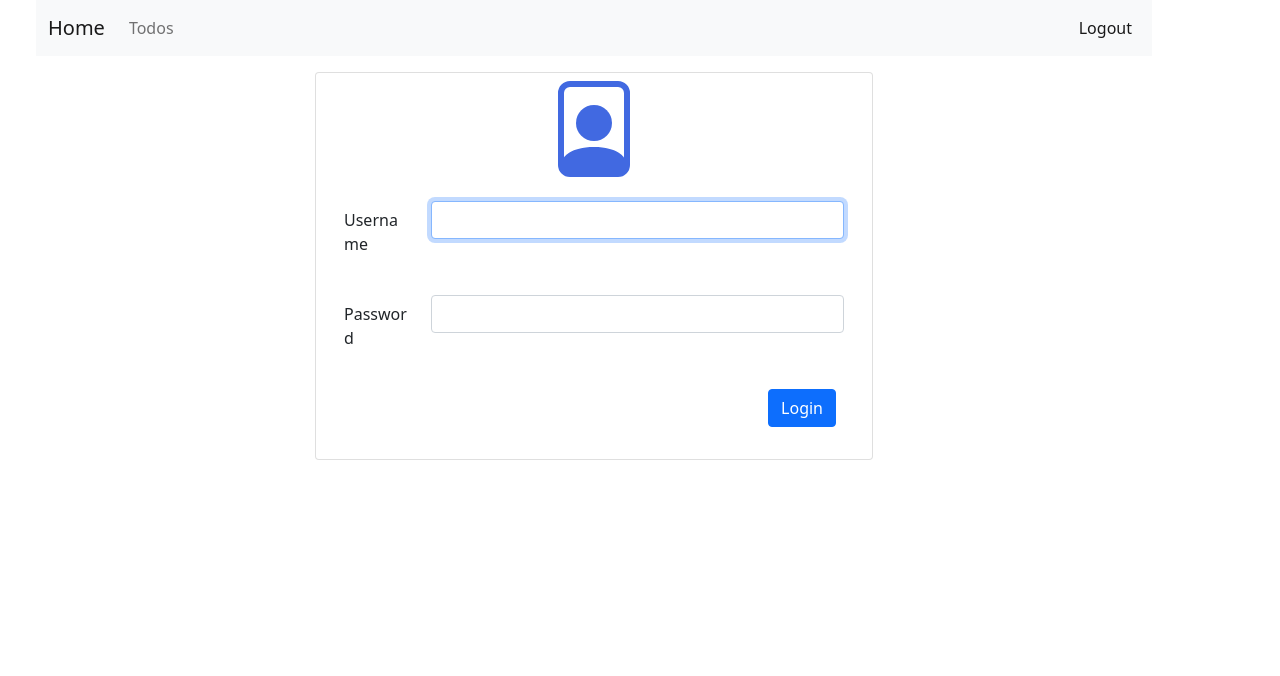
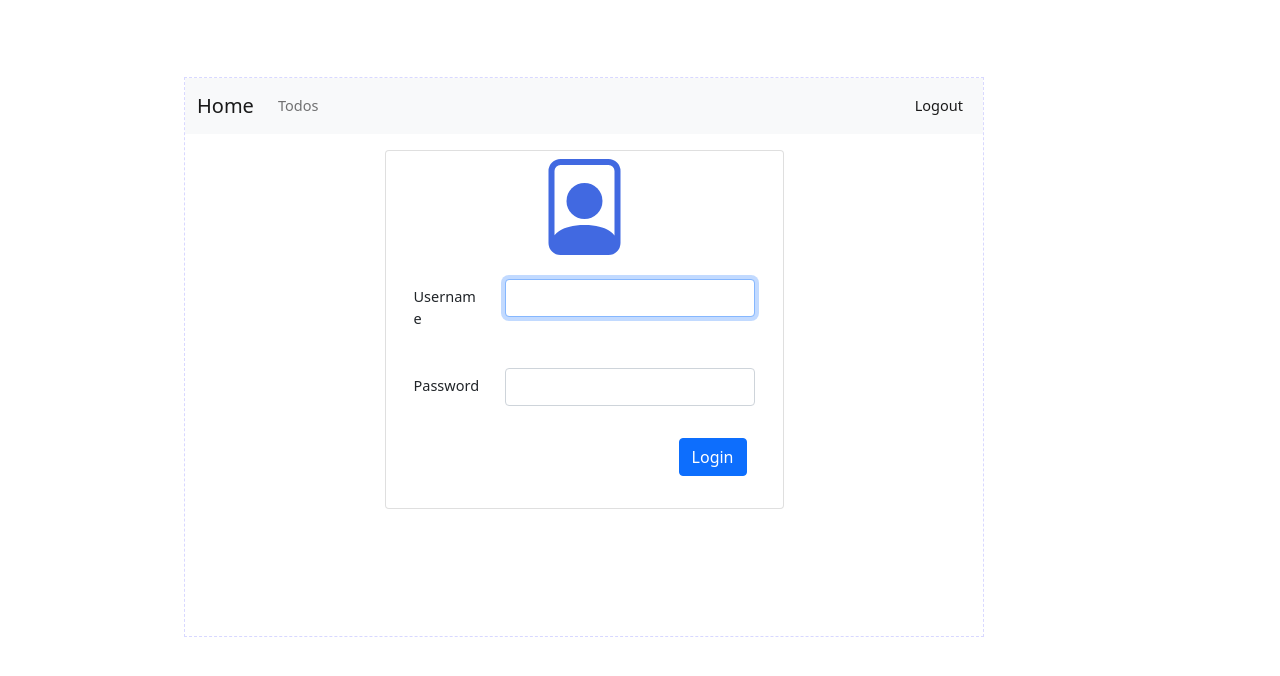
Before and after one commit to hassanesidiammi/todolist, a React (Create React App) app in the folder client/: page /login in a window 1280 px wide. Shown: the top 676 px of the page. Built offline with nearby package versions, Linux system fonts and the light colour scheme; sample sign-in values are in the browser's storage.

Commit message:
Front, optimisation.

```diff
--- a/client/src/App.css
+++ b/client/src/App.css
@@ -1,5 +1,17 @@
-.App {
-  text-align: center;
+body {
+  font-size: 14.5px;
+}
+
+#root {
+  padding: 6% 12.5%;
+}
+.app.container {
+  margin: auto;
+  float: none;
+  max-width: 800px;
+  min-height: 560px;
+  border: 1px dashed #0000ff26;
+  padding: 0;
 }
 
 .App-logo {
--- a/client/src/App.js
+++ b/client/src/App.js
@@ -1,6 +1,5 @@
 import { useState } from 'react';
 import { BrowserRouter, Route, Routes } from 'react-router-dom';
-import './App.css';
 
 import Loading from './component/loading';
 import Login from './component/login';
--- a/client/src/component/login.jsx
+++ b/client/src/component/login.jsx
@@ -65,8 +65,8 @@ const Login = () => {
             </div>
           )}
         <div className="p-3 row">
-          <label htmlFor="username" className="col-sm-2 col-form-label">Username</label>
-          <div className="col-sm-10">
+          <label htmlFor="username" className="col-sm-3 col-form-label">Username</label>
+          <div className="col-sm-9">
             <input
               type="text"
               className="form-control"
@@ -80,8 +80,8 @@ const Login = () => {
         </div>
 
         <div className="p-3 row">
-          <label htmlFor="password" className="col-sm-2 col-form-label">Password</label>
-          <div className="col-sm-10">
+          <label htmlFor="password" className="col-sm-3 col-form-label">Password</label>
+          <div className="col-sm-9">
             <input
               type="password"
               className="form-control"
--- a/client/src/component/nave.jsx
+++ b/client/src/component/nave.jsx
@@ -27,10 +27,9 @@ const Nave = () => {
           <ul className="navbar-nav ms-auto">
 
               <li className="nav-item">
-
                 {
                   getCurrentUser() ? (
-                    <a className="nav-link active link link-danger" onClick={logout}>Logout</a>
+                    <a className="nav-link active link-danger" onClick={logout}>Logout</a>
                   ) : (
                     <NavLink to="/login" className="nav-link">Login</NavLink>
                   )}
--- a/client/src/component/taskItemsForm.jsx
+++ b/client/src/component/taskItemsForm.jsx
@@ -27,14 +27,15 @@ const TaskItemsForm = (props) => {
       const id = task?.id ? task.id : 'new_' + i;
 
       return (
-        <li className="list-group-item" key={id} >
-          <div className="input-group">
+        <li className="list-group-item p-0 my-1" key={id} >
+          <div className="input-group  input-group-sm ">
             <input
               type="text"
               name="tasks[]"
               className="form-control"
               defaultValue={task.title}
               onChange={(e) => onChangeTask(e, id)}
+              placeholder="Title"
               required
             />
             <a className="btn btn-outline-danger" type="button" onClick={(e) => onDeleteTask(task.id)} >X</a>
--- a/client/src/component/todo.jsx
+++ b/client/src/component/todo.jsx
@@ -9,6 +9,8 @@ const Todo = (props) => {
 
   const [todo, setTodo] = useState();
   const [modify, setModify] = useState(false);
+  const [message, setMessage] = useState(false);
+  const [successful, setSuccessful] = useState(false);
   let navigate = useNavigate();
 
   useEffect(() => {
@@ -21,13 +23,27 @@ const Todo = (props) => {
   }
 
   const deleteTodo = () => {
-    todoService.delete(params.todoId);
+    todoService.delete(params.todoId).then(
+      () => navigate('/todos')
+    ).catch((error) => {
+      setMessage(error.message);
+      setSuccessful(false);
 
-    navigate('/todos');
+      setTimeout(() => {setMessage(false)}, 2000);
+    })
   }
 
   return (
     <div className="container m-3">
+      {message && (
+            <div className="form-group">
+              <div
+                className={ successful ? "alert alert-success" : "alert alert-danger" } role="alert"
+              >
+                {message}
+              </div>
+            </div>
+          )}
       {
         todo ? (
           modify ? <TodoForm todo={todo} cancel={handleCancel} /> : (
--- a/client/src/component/todoForm.jsx
+++ b/client/src/component/todoForm.jsx
@@ -72,6 +72,7 @@ const TodoForm = (props) => {
         setLoading(false);
         setSuccessful(false);
         setMessage(resMessage);
+        setTimeout(() => {setMessage(false)}, 2000);
       }
     ) ||
     api.post(
@@ -121,14 +122,14 @@ const TodoForm = (props) => {
               </div>
             </div>
           )}
-        <div className="p-3 row">
-          <label htmlFor="title" className="col-sm-2 col-form-label">Title</label>
-          <div className="col-sm-10">
-            <div className="input-group has-validation">
+        <div className="py-2 row">
+          <div className="col-sm-12">
+            <div className="input-group  input-group-sm  has-validation">
               <input
                 type="text"
                 className={`form-control${errorTitle ? " is-invalid" : ""}`}
                 name="title"
+                placeholder="Title"
                 autoFocus
                 defaultValue={title}
                 onChange={onChangeTitle}
@@ -141,13 +142,13 @@ const TodoForm = (props) => {
           </div>
         </div>
 
-        <div className="p-3 row">
-          <label htmlFor="description" className="col-sm-2 col-form-label">Description</label>
-          <div className="col-sm-10">
+        <div className="py-2 row">
+          <div className="col-sm-12 input-group  input-group-sm  has-validation">
             <input
               type="description"
               className="form-control"
               name="description"
+              placeholder="Description"
 
               defaultValue={description}
               onChange={onChangeDescription}
@@ -155,13 +156,13 @@ const TodoForm = (props) => {
           </div>
         </div>
 
-        <div className="h6 mt-4 mb-3 mpx-1">Tasks</div>
+        <div className="h6 mt-4 mb-3 p-4 py-0">Tasks</div>
             <ul className="list-group">
               <TaskItemsForm tasks={tasks} setTasks={setTasks} />
               <TaskItemsForm tasks={newTasks} setTasks={setNewTasks} />
+            </ul>
 
-            </ul>
-            <div className="my-3 mx-1">
+        <div className="pt-4 pb-0 my-0 row">
           <div className="d-grid gap-2 d-md-flex justify-content-md-end">
             <a
               className="btn btn-sm btn-success me-md-2"
@@ -170,27 +171,23 @@ const TodoForm = (props) => {
                 setNewTasks(newest) }
               }
             >Add Task</a>
-              </div>
-            </div>
 
-        <div className="py-3 row">
-          <div className="d-grid gap-2 d-md-flex justify-content-md-end">
+            <button
+              className="btn btn-sm btn-success me-md-2"
+              disabled={loading}
+              type="submit"
+            >
+              <span className="px-2">Save</span>
+              {loading && (
+                <>&nbsp;&nbsp;<span className="spinner-border spinner-border-sm"></span></>
+              )}
+            </button>
             {props.cancel ?
-              <a className="btn btn-warning me-md-2" onClick={props.cancel}>
+              <a className="btn btn-sm btn-danger me-md-2" onClick={props.cancel}>
                 <span>Cancel</span>
               </a> :
               ''
             }
-            <button
-              className="btn btn-primary me-md-2"
-              disabled={loading}
-              type="submit"
-            >
-              <span>Save</span>
-              {loading && (
-                <>&nbsp;&nbsp;<span className="spinner-border spinner-border-sm"></span></>
-              )}
-            </button>
           </div>
         </div>
       </Form>
--- a/client/src/component/todos.jsx
+++ b/client/src/component/todos.jsx
@@ -18,31 +18,30 @@ const Todos = (props) => {
 
   return (
     <>
-      <ul className="list-group">
+      <table className="table">
+        <tbody>
           { props.todos.map(todo => (
-          <li key={todo.id}
-              className="list-group-item d-flex justify-content-between align-items-start">
-              <Link to={'/todos/' + todo.id}>
-                <span className="fw-bold">#{todo.id} </span>
-                {todo.title}
-              </Link>
-          </li>
+            <tr key={todo.id}>
+              <th scope="row">{todo.id}</th>
+              <td><Link to={'/todos/' + todo.id} className="h6 text-monospace text-reset text-decoration-none" ><span className="fw-bold"></span>{todo.title}</Link></td>
+              <td></td>
+            </tr>
         ))}
-          <li className="list-group-item d-flex justify-content-between align-items-start">
-            <div className="container my-2">
+        </tbody>
+      </table>
+      <div className="bottom">
+        <div className="container my-1">
           <div className="col-sm-12">{
             addTodo ?
-                  <div className="alert alert-info alert-dismissible fade show" role="alert">
+              <div className="alert alert-dismissible fade show" role="alert">
                 <TodoForm cancel={toggleAdd} />
-                    <button type="button" className="btn-close" onClick={toggleAdd} ></button>
+                <button type="button" className="btn-close btn-danger" onClick={toggleAdd} ></button>
               </div>
               :
-                <button className="btn btn-primary me-sm-2 float-sm-end" onClick={toggleAdd} >Add TODO</button>
+            <button className="btn btn-sm btn-success me-sm-2 float-sm-end" onClick={toggleAdd} >Add TODO</button>
           }</div>
         </div>
-          </li>
-
-      </ul>
+      </div>
     </>
   )
 }
--- a/client/src/index.js
+++ b/client/src/index.js
@@ -6,10 +6,12 @@ import reportWebVitals from './reportWebVitals';
 
 import "bootstrap/dist/css/bootstrap.min.css";
 
+import './App.css';
+
 const root = ReactDOM.createRoot(document.getElementById('root'));
 root.render(
   <React.StrictMode>
-    <div className="container mx-4">
+    <div className="app container mx-4 position-relative">
       <App />
     </div>
   </React.StrictMode>
```
Lines whose indentation alone changed are shown as unchanged.
